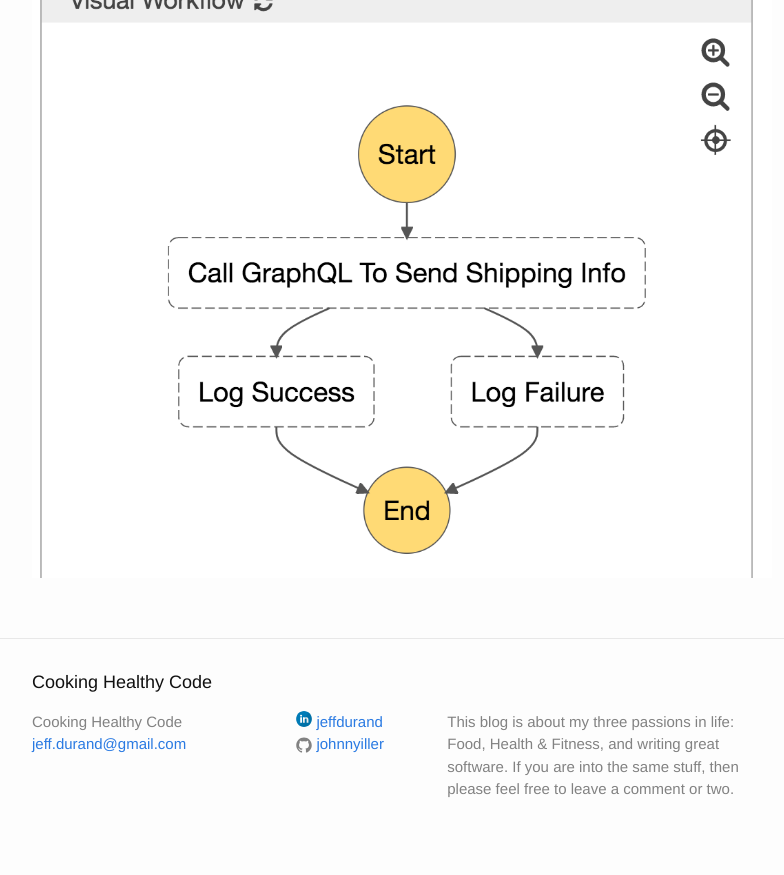
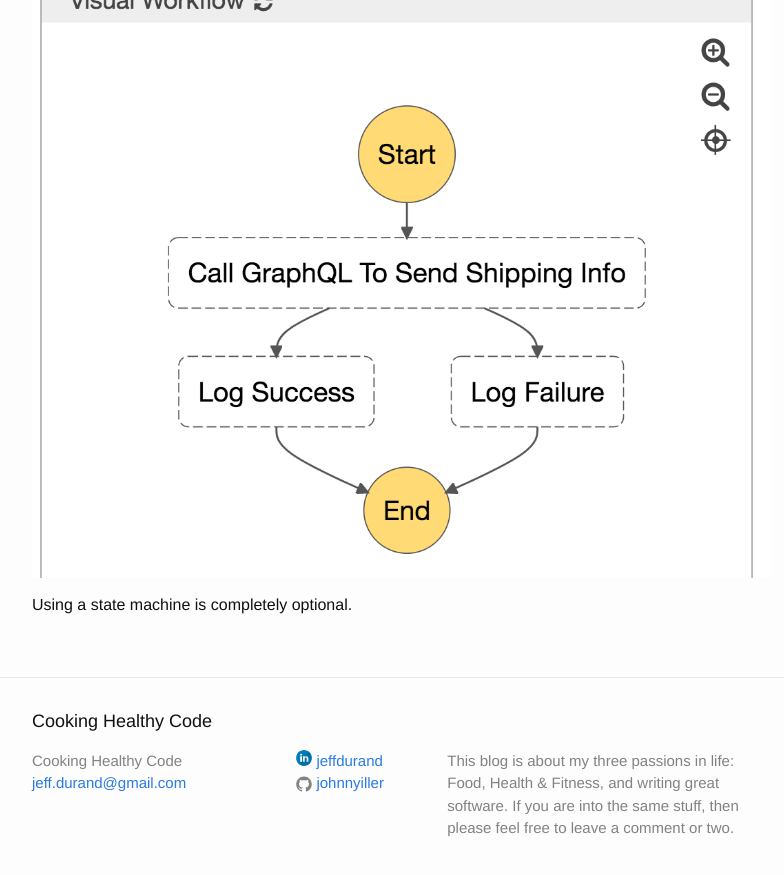
Before and after one commit to johnnyiller/johnnyiller.github.io, a Jekyll site: the page built from _posts/2018-2-6-There-is-more-to-serverless-than-lambda.markdown, in a window 1280 px wide and 900 px high, scrolled down 4292 px. Shown: the top 875 px of the window, without its empty margins (238-1022 px from the left). Built offline with Jekyll 4.4.1, drawn with Linux system fonts in a browser that asks for light colours; comment, search, counter and statistics services are not loaded.

```diff
--- a/_posts/2018-2-6-There-is-more-to-serverless-than-lambda.markdown
+++ b/_posts/2018-2-6-There-is-more-to-serverless-than-lambda.markdown
@@ -115,3 +115,5 @@
 {% endhighlight %}
 
 ![State Machine]({{ site.url }}/assets/diagrams/state_machine.png)
+
+Using a state machine is completely optional.
```
Also changed, not shown: _posts/2014-12-14-mushroom-roundup.markdown (line endings or trailing spaces).
